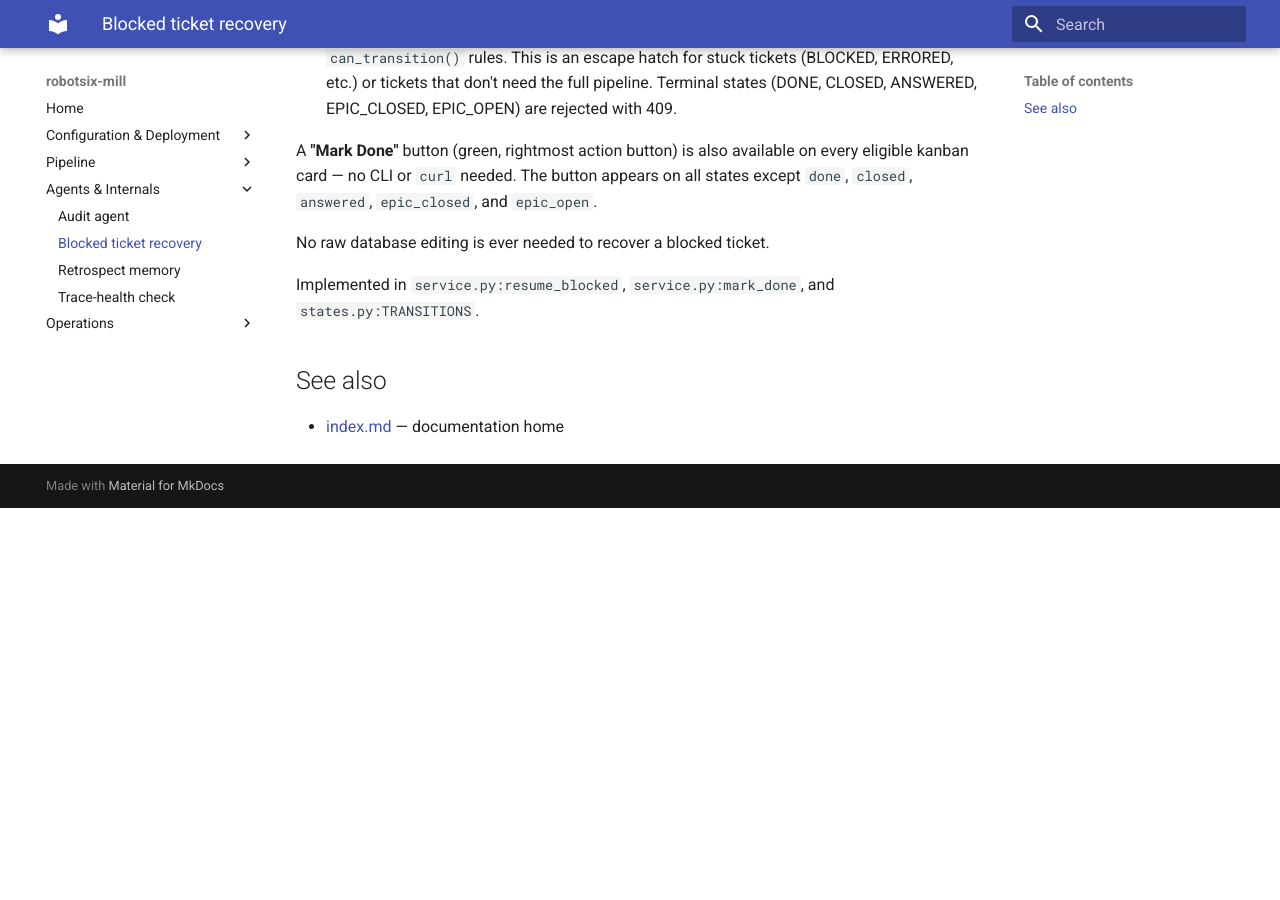
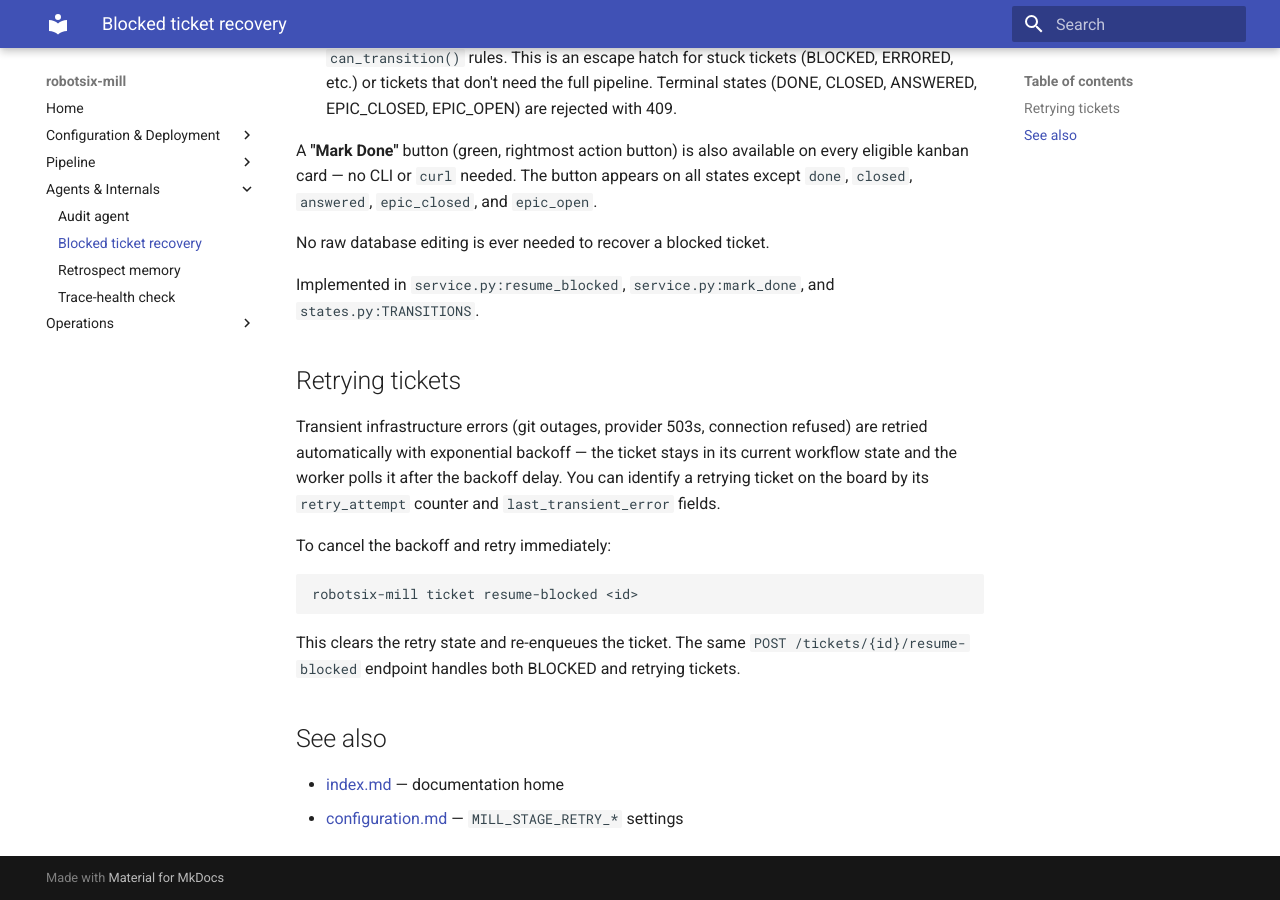
Before and after one commit to damien-robotsix/robotsix-mill, an MkDocs documentation site: the page built from docs/blocked-ticket-recovery.md, in a window 1280 px wide and 900 px high, scrolled down 738 px. Built offline with MkDocs 1.6.1 and Material for MkDocs 9.7.7, drawn with Linux system fonts in a browser that asks for light colours; before the commit the page ends 1246 px from its top, so only the background shows below that; some of the changed text lies outside the part shown.

Commit message:
mill(docs): Backend — transient-error classification, retry layer, and worker integration (20260525T094117Z-backend-transient-error-classification-r-62a2)

````diff
--- a/docs/blocked-ticket-recovery.md
+++ b/docs/blocked-ticket-recovery.md
@@ -1,7 +1,8 @@
 # Blocked ticket recovery
 
-When a ticket is blocked (e.g. a retrospect agent failure), the state
-it was blocked *from* is recorded. You can recover in two ways:
+When a ticket is blocked (e.g. a fatal agent failure, or a transient
+error that exhausted all retries), the state it was blocked *from* is
+recorded. You can recover in two ways:
 
 - **Resume to the originating state** (re-runs only the failed stage):
   ```sh
@@ -40,6 +41,25 @@ No raw database editing is ever needed to recover a blocked ticket.
 Implemented in `service.py:resume_blocked`, `service.py:mark_done`,
 and `states.py:TRANSITIONS`.
 
+## Retrying tickets
+
+Transient infrastructure errors (git outages, provider 503s, connection
+refused) are retried automatically with exponential backoff — the ticket
+stays in its current workflow state and the worker polls it after the
+backoff delay. You can identify a retrying ticket on the board by its
+`retry_attempt` counter and `last_transient_error` fields.
+
+To cancel the backoff and retry immediately:
+
+```sh
+robotsix-mill ticket resume-blocked <id>
+```
+
+This clears the retry state and re-enqueues the ticket. The same
+`POST /tickets/{id}/resume-blocked` endpoint handles both BLOCKED and
+retrying tickets.
+
 ## See also
 
 - [index.md](index.md) — documentation home
+- [configuration.md](configuration.md) — `MILL_STAGE_RETRY_*` settings
````
Also changed, not shown: docs/configuration.md (+6 -3 lines), docs/docker-architecture.md (+6 -3 lines).
